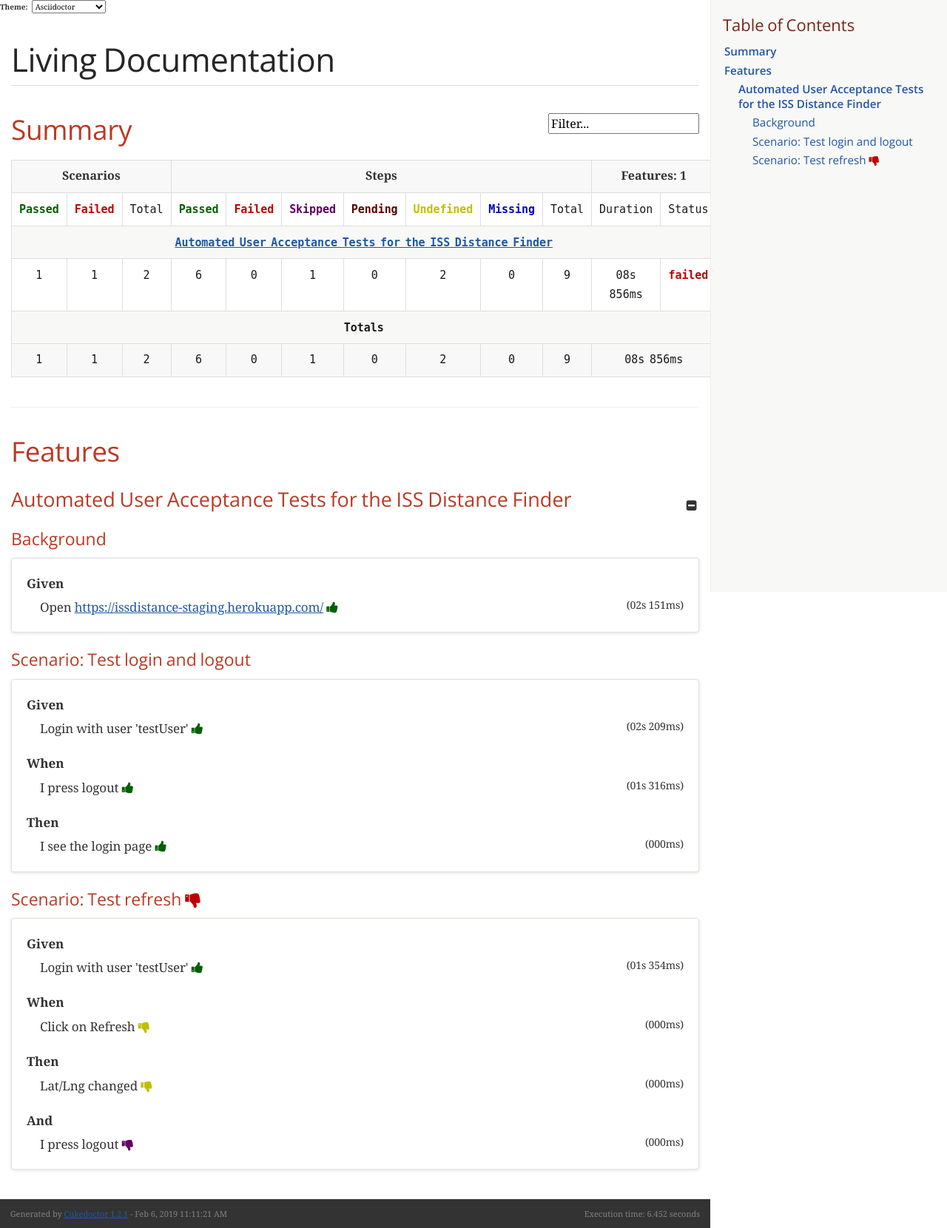
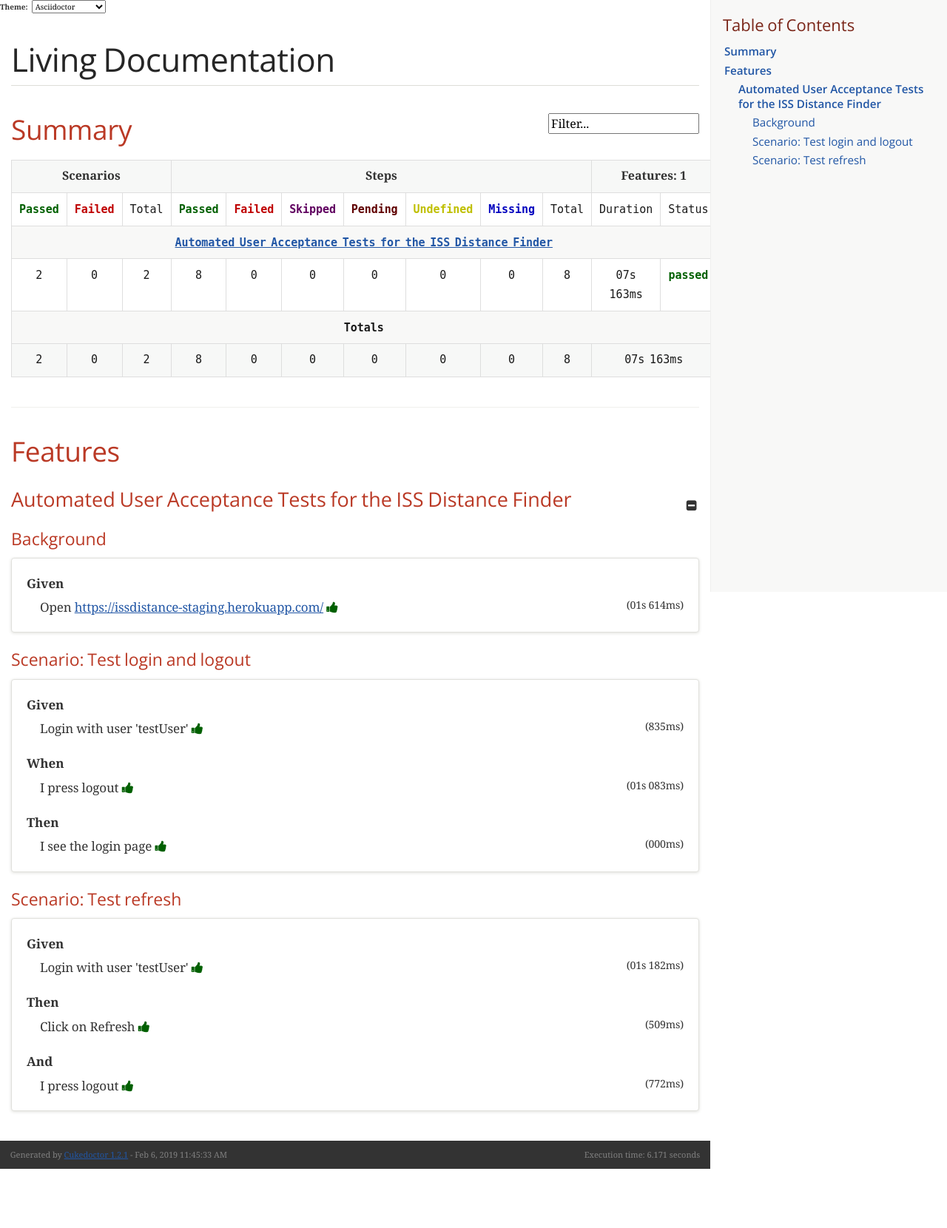
Before and after one commit to softwarequalityandlifecycle/documentation, a plain HTML site: page generated/cukedoctor/documentation.html in a window 1280 px wide. Shown: the whole page at 74% size. After the commit the page ends 1580 px from the top, so only its background shows below. Drawn offline with nearby package versions, Linux system fonts and the light colour scheme; a web font is replaced by a local one.

Commit message:
update documentation

```diff
--- a/generated/cukedoctor/documentation.html
+++ b/generated/cukedoctor/documentation.html
@@ -445,7 +445,7 @@ body.book #toc,body.book #preamble,body.book h1.sect0,body.book .sect1>h2{page-b
         <ul class="sectlevel3">
          <li><a href="#_background">Background</a></li>
          <li><a href="#_scenario_test_login_and_logout">Scenario: Test login and logout</a></li>
-         <li><a href="#_scenario_test_refresh_span_class_icon_red_i_class_fa_fa_thumbs_down_title_failed_i_span">Scenario: Test refresh <span class="icon red"><i class="fa fa-thumbs-down" title="Failed"></i></span></a></li>
+         <li><a href="#_scenario_test_refresh">Scenario: Test refresh</a></li>
         </ul> </li>
       </ul> </li>
     </ul>
@@ -480,17 +480,17 @@ body.book #toc,body.book #preamble,body.book h1.sect0,body.book .sect1>h2{page-b
       </thead>
       <tfoot>
        <tr>
-        <td class="tableblock halign-center valign-top"><p class="tableblock"><code>1</code></p></td>
-        <td class="tableblock halign-center valign-top"><p class="tableblock"><code>1</code></p></td>
         <td class="tableblock halign-center valign-top"><p class="tableblock"><code>2</code></p></td>
-        <td class="tableblock halign-center valign-top"><p class="tableblock"><code>6</code></p></td>
-        <td class="tableblock halign-center valign-top"><p class="tableblock"><code>0</code></p></td>
-        <td class="tableblock halign-center valign-top"><p class="tableblock"><code>1</code></p></td>
         <td class="tableblock halign-center valign-top"><p class="tableblock"><code>0</code></p></td>
         <td class="tableblock halign-center valign-top"><p class="tableblock"><code>2</code></p></td>
+        <td class="tableblock halign-center valign-top"><p class="tableblock"><code>8</code></p></td>
         <td class="tableblock halign-center valign-top"><p class="tableblock"><code>0</code></p></td>
-        <td class="tableblock halign-center valign-top"><p class="tableblock"><code>9</code></p></td>
-        <td class="tableblock halign-center valign-top" colspan="2"><p class="tableblock"><code>08s 856ms</code></p></td>
+        <td class="tableblock halign-center valign-top"><p class="tableblock"><code>0</code></p></td>
+        <td class="tableblock halign-center valign-top"><p class="tableblock"><code>0</code></p></td>
+        <td class="tableblock halign-center valign-top"><p class="tableblock"><code>0</code></p></td>
+        <td class="tableblock halign-center valign-top"><p class="tableblock"><code>0</code></p></td>
+        <td class="tableblock halign-center valign-top"><p class="tableblock"><code>8</code></p></td>
+        <td class="tableblock halign-center valign-top" colspan="2"><p class="tableblock"><code>07s 163ms</code></p></td>
        </tr>
       </tfoot>
       <tbody>
@@ -512,18 +512,18 @@ body.book #toc,body.book #preamble,body.book h1.sect0,body.book .sect1>h2{page-b
         <td class="tableblock halign-center valign-top" colspan="12"><p class="tableblock"><code><strong><a href="#Automated-User-Acceptance-Tests-for-the-ISS-Distance-Finder">Automated User Acceptance Tests for the ISS Distance Finder</a></strong></code></p></td>
        </tr>
        <tr>
-        <td class="tableblock halign-center valign-top"><p class="tableblock"><code>1</code></p></td>
-        <td class="tableblock halign-center valign-top"><p class="tableblock"><code>1</code></p></td>
         <td class="tableblock halign-center valign-top"><p class="tableblock"><code>2</code></p></td>
-        <td class="tableblock halign-center valign-top"><p class="tableblock"><code>6</code></p></td>
-        <td class="tableblock halign-center valign-top"><p class="tableblock"><code>0</code></p></td>
-        <td class="tableblock halign-center valign-top"><p class="tableblock"><code>1</code></p></td>
         <td class="tableblock halign-center valign-top"><p class="tableblock"><code>0</code></p></td>
         <td class="tableblock halign-center valign-top"><p class="tableblock"><code>2</code></p></td>
+        <td class="tableblock halign-center valign-top"><p class="tableblock"><code>8</code></p></td>
         <td class="tableblock halign-center valign-top"><p class="tableblock"><code>0</code></p></td>
-        <td class="tableblock halign-center valign-top"><p class="tableblock"><code>9</code></p></td>
-        <td class="tableblock halign-center valign-top"><p class="tableblock"><code>08s 856ms</code></p></td>
-        <td class="tableblock halign-center valign-top"><p class="tableblock"><code><span class="red"><strong>failed</strong></span></code></p></td>
+        <td class="tableblock halign-center valign-top"><p class="tableblock"><code>0</code></p></td>
+        <td class="tableblock halign-center valign-top"><p class="tableblock"><code>0</code></p></td>
+        <td class="tableblock halign-center valign-top"><p class="tableblock"><code>0</code></p></td>
+        <td class="tableblock halign-center valign-top"><p class="tableblock"><code>0</code></p></td>
+        <td class="tableblock halign-center valign-top"><p class="tableblock"><code>8</code></p></td>
+        <td class="tableblock halign-center valign-top"><p class="tableblock"><code>07s 163ms</code></p></td>
+        <td class="tableblock halign-center valign-top"><p class="tableblock"><code><span class="green"><strong>passed</strong></span></code></p></td>
        </tr>
        <tr>
         <td class="tableblock halign-center valign-top" colspan="12"><p class="tableblock"><code><strong>Totals</strong></code></p></td>
@@ -549,7 +549,7 @@ body.book #toc,body.book #preamble,body.book h1.sect0,body.book .sect1>h2{page-b
              Given
            </dt>
            <dd>
-            <p>Open <a href="https://issdistance-staging.herokuapp.com/" class="bare">https://issdistance-staging.herokuapp.com/</a> <span class="icon green"><i class="fa fa-thumbs-up" title="Passed"></i></span> <span class="small right">(02s 151ms)</span></p>
+            <p>Open <a href="https://issdistance-staging.herokuapp.com/" class="bare">https://issdistance-staging.herokuapp.com/</a> <span class="icon green"><i class="fa fa-thumbs-up" title="Passed"></i></span> <span class="small right">(01s 614ms)</span></p>
            </dd>
           </dl>
          </div>
@@ -566,13 +566,13 @@ body.book #toc,body.book #preamble,body.book h1.sect0,body.book .sect1>h2{page-b
              Given
            </dt>
            <dd>
-            <p>Login with user 'testUser' <span class="icon green"><i class="fa fa-thumbs-up" title="Passed"></i></span> <span class="small right">(02s 209ms)</span></p>
+            <p>Login with user 'testUser' <span class="icon green"><i class="fa fa-thumbs-up" title="Passed"></i></span> <span class="small right">(835ms)</span></p>
            </dd>
            <dt class="hdlist1">
              When
            </dt>
            <dd>
-            <p>I press logout <span class="icon green"><i class="fa fa-thumbs-up" title="Passed"></i></span> <span class="small right">(01s 316ms)</span></p>
+            <p>I press logout <span class="icon green"><i class="fa fa-thumbs-up" title="Passed"></i></span> <span class="small right">(01s 083ms)</span></p>
            </dd>
            <dt class="hdlist1">
              Then
@@ -586,7 +586,7 @@ body.book #toc,body.book #preamble,body.book h1.sect0,body.book .sect1>h2{page-b
        </div>
       </div>
       <div class="sect3">
-       <h4 id="_scenario_test_refresh_span_class_icon_red_i_class_fa_fa_thumbs_down_title_failed_i_span"><a class="anchor" href="#_scenario_test_refresh_span_class_icon_red_i_class_fa_fa_thumbs_down_title_failed_i_span"></a>Scenario: Test refresh <span class="icon red"><i class="fa fa-thumbs-down" title="Failed"></i></span></h4>
+       <h4 id="_scenario_test_refresh"><a class="anchor" href="#_scenario_test_refresh"></a>Scenario: Test refresh</h4>
        <div class="exampleblock">
         <div class="content">
          <div class="dlist">
@@ -595,25 +595,19 @@ body.book #toc,body.book #preamble,body.book h1.sect0,body.book .sect1>h2{page-b
              Given
            </dt>
            <dd>
-            <p>Login with user 'testUser' <span class="icon green"><i class="fa fa-thumbs-up" title="Passed"></i></span> <span class="small right">(01s 354ms)</span></p>
-           </dd>
-           <dt class="hdlist1">
-             When
-           </dt>
-           <dd>
-            <p>Click on Refresh <span class="icon yellow"><i class="fa fa-thumbs-down" title="Undefined"></i></span> <span class="small right">(000ms)</span></p>
+            <p>Login with user 'testUser' <span class="icon green"><i class="fa fa-thumbs-up" title="Passed"></i></span> <span class="small right">(01s 182ms)</span></p>
            </dd>
            <dt class="hdlist1">
              Then
            </dt>
            <dd>
-            <p>Lat/Lng changed <span class="icon yellow"><i class="fa fa-thumbs-down" title="Undefined"></i></span> <span class="small right">(000ms)</span></p>
+            <p>Click on Refresh <span class="icon green"><i class="fa fa-thumbs-up" title="Passed"></i></span> <span class="small right">(509ms)</span></p>
            </dd>
            <dt class="hdlist1">
              And
            </dt>
            <dd>
-            <p>I press logout <span class="icon purple"><i class="fa fa-thumbs-down" title="Skipped"></i></span> <span class="small right">(000ms)</span></p>
+            <p>I press logout <span class="icon green"><i class="fa fa-thumbs-up" title="Passed"></i></span> <span class="small right">(772ms)</span></p>
            </dd>
           </dl>
          </div>
@@ -626,8 +620,8 @@ body.book #toc,body.book #preamble,body.book h1.sect0,body.book .sect1>h2{page-b
   </div>
   <div id="footer" style="color:gray;font-size:11px">
     Generated by
-   <a href="https://github.com/rmpestano/cukedoctor" target="_blank"> Cukedoctor 1.2.1</a> - Feb 6, 2019 11:11:21 AM
-   <span style="float:right;font-size:11px"> Execution time: 6.452 seconds</span>
+   <a href="https://github.com/rmpestano/cukedoctor" target="_blank"> Cukedoctor 1.2.1</a> - Feb 6, 2019 11:45:33 AM
+   <span style="float:right;font-size:11px"> Execution time: 6.171 seconds</span>
   </div>
   <style>
 
--- a/generated/jmeter/content/js/dashboard.js
+++ b/generated/jmeter/content/js/dashboard.js
@@ -167,7 +167,7 @@ $(document).ready(function() {
     });
 
     // Creates APDEX table
-    createTable($("#apdexTable"), {"supportsControllersDiscrimination": true, "overall": {"data": [0.997, 500, 1500, "Total"], "isController": false}, "titles": ["Apdex", "T (Toleration threshold)", "F (Frustration threshold)", "Label"], "items": [{"data": [1.0, 500, 1500, "Logout"], "isController": false}, {"data": [0.994, 500, 1500, "Login"], "isController": false}]}, function(index, item){
+    createTable($("#apdexTable"), {"supportsControllersDiscrimination": true, "overall": {"data": [0.99225, 500, 1500, "Total"], "isController": false}, "titles": ["Apdex", "T (Toleration threshold)", "F (Frustration threshold)", "Label"], "items": [{"data": [0.9995, 500, 1500, "Logout"], "isController": false}, {"data": [0.985, 500, 1500, "Login"], "isController": false}]}, function(index, item){
         switch(index){
             case 0:
                 item = item.toFixed(3);
@@ -181,7 +181,7 @@ $(document).ready(function() {
     }, [[0, 0]], 3);
 
     // Create statistics table
-    createTable($("#statisticsTable"), {"supportsControllersDiscrimination": true, "overall": {"data": ["Total", 2000, 0, 0.0, 279.79200000000054, 107, 1011, 446.9000000000001, 455.0, 491.98, 34.966868891725085, 5.651383595293459, 8.912453887441648], "isController": false}, "titles": ["Label", "#Samples", "KO", "Error %", "Average", "Min", "Max", "90th pct", "95th pct", "99th pct", "Throughput", "Received", "Sent"], "items": [{"data": ["Logout", 1000, 0, 0.0, 114.77999999999997, 107, 214, 121.0, 127.94999999999993, 154.98000000000002, 17.930787161556392, 2.2588589295320065, 4.727844271113502], "isController": false}, {"data": ["Login", 1000, 0, 0.0, 444.8039999999994, 423, 1011, 455.0, 467.0, 511.95000000000005, 17.518657370099156, 3.4558288952734664, 4.311232087172839], "isController": false}]}, function(index, item){
+    createTable($("#statisticsTable"), {"supportsControllersDiscrimination": true, "overall": {"data": ["Total", 2000, 0, 0.0, 287.0200000000005, 107, 3956, 450.0, 465.9499999999998, 591.7100000000003, 32.29921997383763, 5.220235259443484, 8.232516028487913], "isController": false}, "titles": ["Label", "#Samples", "KO", "Error %", "Average", "Min", "Max", "90th pct", "95th pct", "99th pct", "Throughput", "Received", "Sent"], "items": [{"data": ["Logout", 1000, 0, 0.0, 118.52600000000001, 107, 840, 126.0, 140.0, 193.97000000000003, 16.527832870554015, 2.0821195706069022, 4.357924682665609], "isController": false}, {"data": ["Login", 1000, 0, 0.0, 455.51400000000035, 424, 3956, 465.0, 481.0, 891.7800000000002, 16.178611875101115, 3.1914839831742436, 3.9814552661381652], "isController": false}]}, function(index, item){
         switch(index){
             // Errors pct
             case 3:
```
Also changed, not shown: generated/jmeter/content/js/graph.js (+16 -16 lines), generated/jmeter/content/pages/CustomsGraphs.html (+2 -2 lines), generated/jmeter/content/pages/OverTime.html (+2 -2 lines), generated/jmeter/content/pages/ResponseTimes.html (+2 -2 lines), generated/jmeter/content/pages/Throughput.html (+2 -2 lines), generated/jmeter/index.html (+2 -2 lines), 1 other file.
